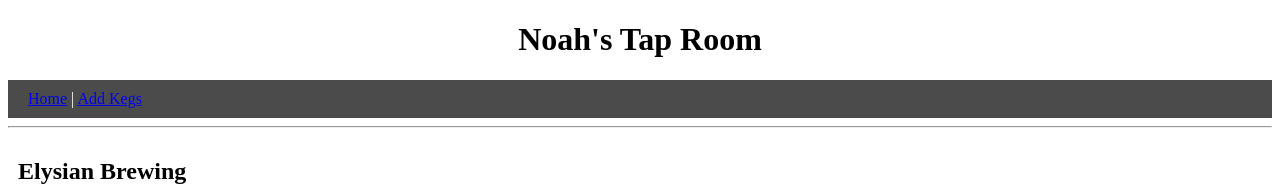
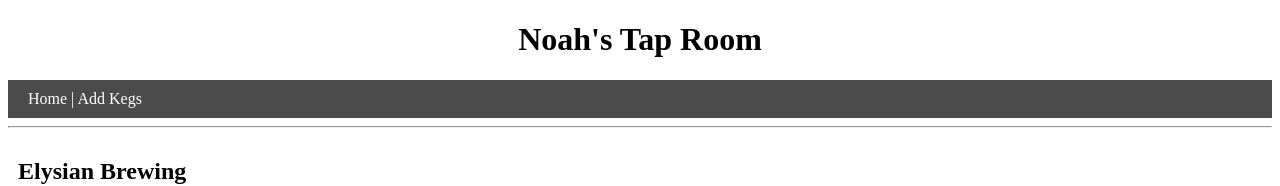
Before and after one commit to Nadializcano/TapRoomReact, a React app: page / in a window 1280 px wide. Shown: the top 186 px of the page. Built offline with nearby package versions, Linux system fonts and the light colour scheme.

Commit message:
Add styling to navBar

```diff
--- a/src/components/NavBar.jsx
+++ b/src/components/NavBar.jsx
@@ -11,10 +11,13 @@ function NavBar(){
         background-color: #4C4B4B;
         color: white;
       }
+      to="/" {
+        color: white;
+      }
 
             `}</style>
       <div id="bar">
-        <Link to="/">Home</Link> | <Link to="/newkegs">Add Kegs</Link>
+        <Link to="/" style={{ textDecoration: 'none', color: 'white' }}>Home</Link> | <Link to="/newkegs" style={{ textDecoration: 'none', color: 'white' }}>Add Kegs</Link>
 
       </div>
     </div>
```
